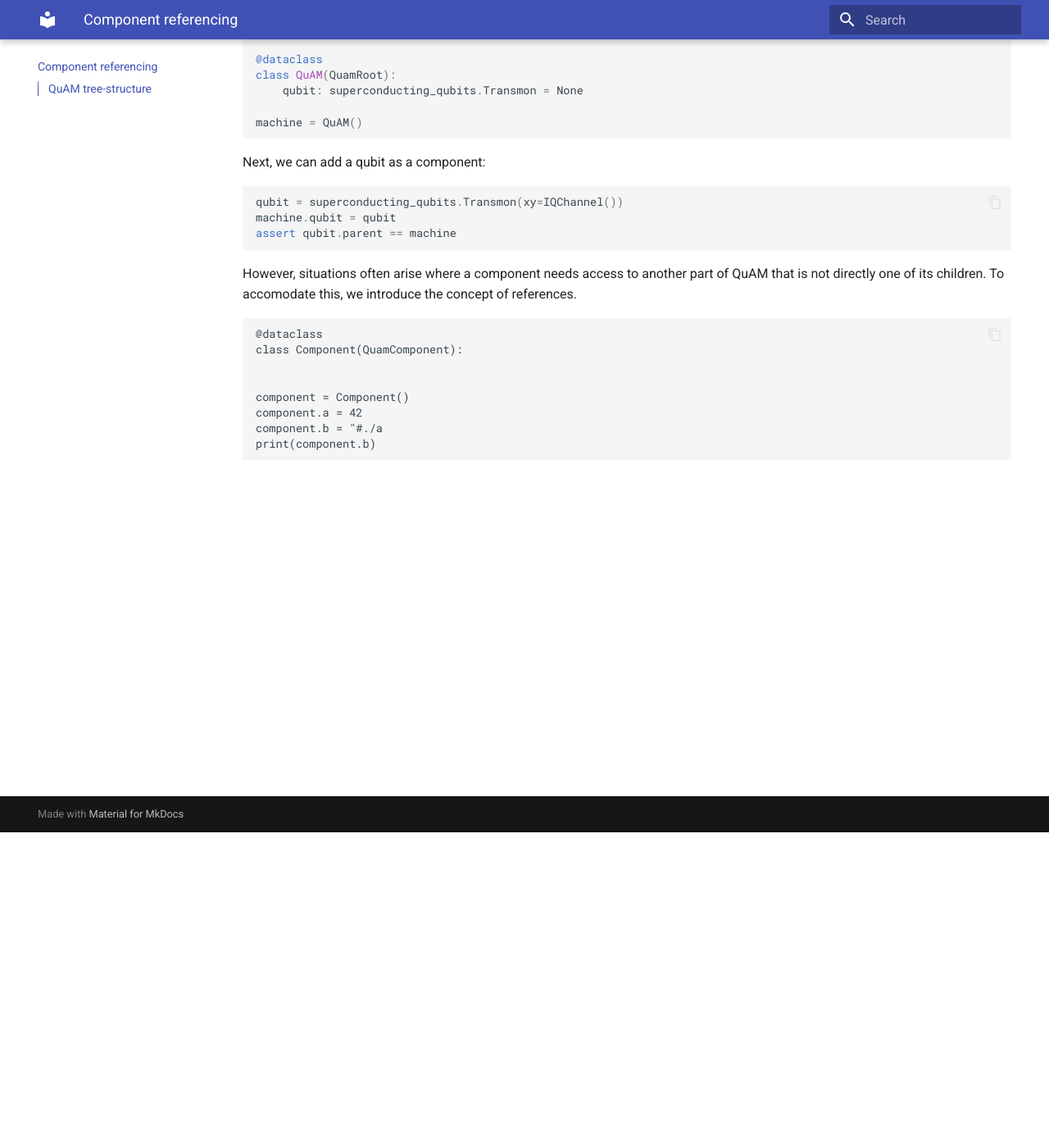
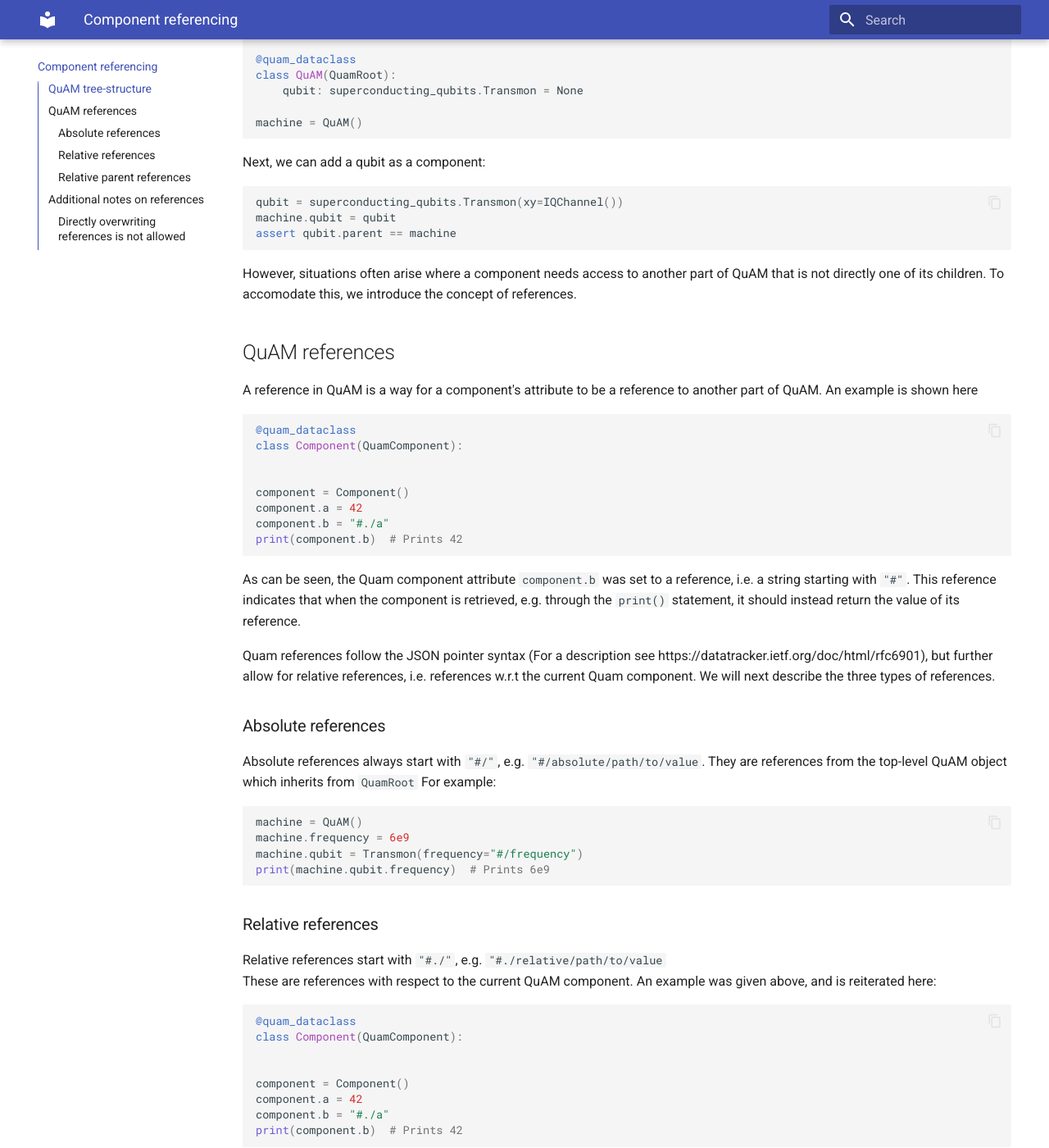
Before and after one commit to qua-platform/quam, an MkDocs documentation site: the page built from docs/quam-references.md, in a window 1280 px wide and 1400 px high, scrolled down 385 px. Shown: the whole window at 82% size. Built offline with MkDocs 1.6.1 and Material for MkDocs 9.7.7, drawn with Linux system fonts in a browser that asks for light colours; some of the changed text lies outside the part shown.

Commit message:
update docs

````diff
--- a/docs/quam-references.md
+++ b/docs/quam-references.md
@@ -6,10 +6,10 @@ QuAM follows a tree structure, meaning that each QuAM component can have a paren
 The top-level object is always an instance of QuAMRoot, e.g.
 ```python
 from dataclasses import dataclass
-from quam.core import QuamRoot
+from quam.core import QuamRoot, quam_dataclass
 from quam.components import *
 
-@dataclass
+@quam_dataclass
 class QuAM(QuamRoot):
     qubit: superconducting_qubits.Transmon = None
 
@@ -25,13 +25,83 @@ assert qubit.parent == machine
 
 However, situations often arise where a component needs access to another part of QuAM that is not directly one of its children. To accomodate this, we introduce the concept of references.
 
-```
-@dataclass
+## QuAM references
+A reference in QuAM is a way for a component's attribute to be a reference to another part of QuAM. An example is shown here
+
+```python
+@quam_dataclass
 class Component(QuamComponent):
 
 
 component = Component()
 component.a = 42
-component.b = "#./a
-print(component.b)
+component.b = "#./a"
+print(component.b)  # Prints 42
 ```
+As can be seen, the Quam component attribute `component.b` was set to a reference, i.e. a string starting with `"#"`. This reference indicates that when the component is retrieved, e.g. through the `print()` statement, it should instead return the value of its reference.
+
+Quam references follow the JSON pointer syntax (For a description see https://datatracker.ietf.org/doc/html/rfc6901), but further allow for relative references, i.e. references w.r.t the current Quam component. We will next describe the three types of references.
+
+### Absolute references
+Absolute references always start with `"#/"`, e.g. `"#/absolute/path/to/value`.
+They are references from the top-level QuAM object which inherits from `QuamRoot`
+For example:
+```python
+machine = QuAM()
+machine.frequency = 6e9
+machine.qubit = Transmon(frequency="#/frequency")
+print(machine.qubit.frequency)  # Prints 6e9
+```
+
+### Relative references
+Relative references start with `"#./"`, e.g. `"#./relative/path/to/value`
+These are references with respect to the current QuAM component.
+An example was given above, and is reiterated here:
+
+```python
+@quam_dataclass
+class Component(QuamComponent):
+
+
+component = Component()
+component.a = 42
+component.b = "#./a"
+print(component.b)  # Prints 42
+```
+
+### Relative parent references
+Relative parent references start with `"#../"`, e.g. `"#../relative/path/from/parent/to/value`
+These are references with respect to the parent of the current QuAM component.
+Note that the parent
+An example was given above, and is reiterated here:
+
+```python
+@quam_dataclass
+class Component(QuamComponent):
+
+
+component = Component()
+component.a = 42
+component.b = "#./a"
+print(component.b)  # Prints 42
+```
+
+## Additional notes on references
+
+### Directly overwriting references is not allowed
+Since Quam references behave like regular attributes, the user might accidentally overwrite a reference without realizing it. To prohibit this, it is not possible to directly overwrite a reference:
+
+```python
+component = Component()
+component.a = 42
+component.b = "#./a"
+
+component.b = 43  # Raises ValueError
+```
+
+Instead, a reference must first be set to None, after which it can be set to an arbitrary new value (including a new reference):
+```python
+component.b = "#./a"
+component.b = None
+component.b = 43  # Does not raise an error
+```
````
Also changed, not shown: docs/custom-components.md (+1 -1 lines).
